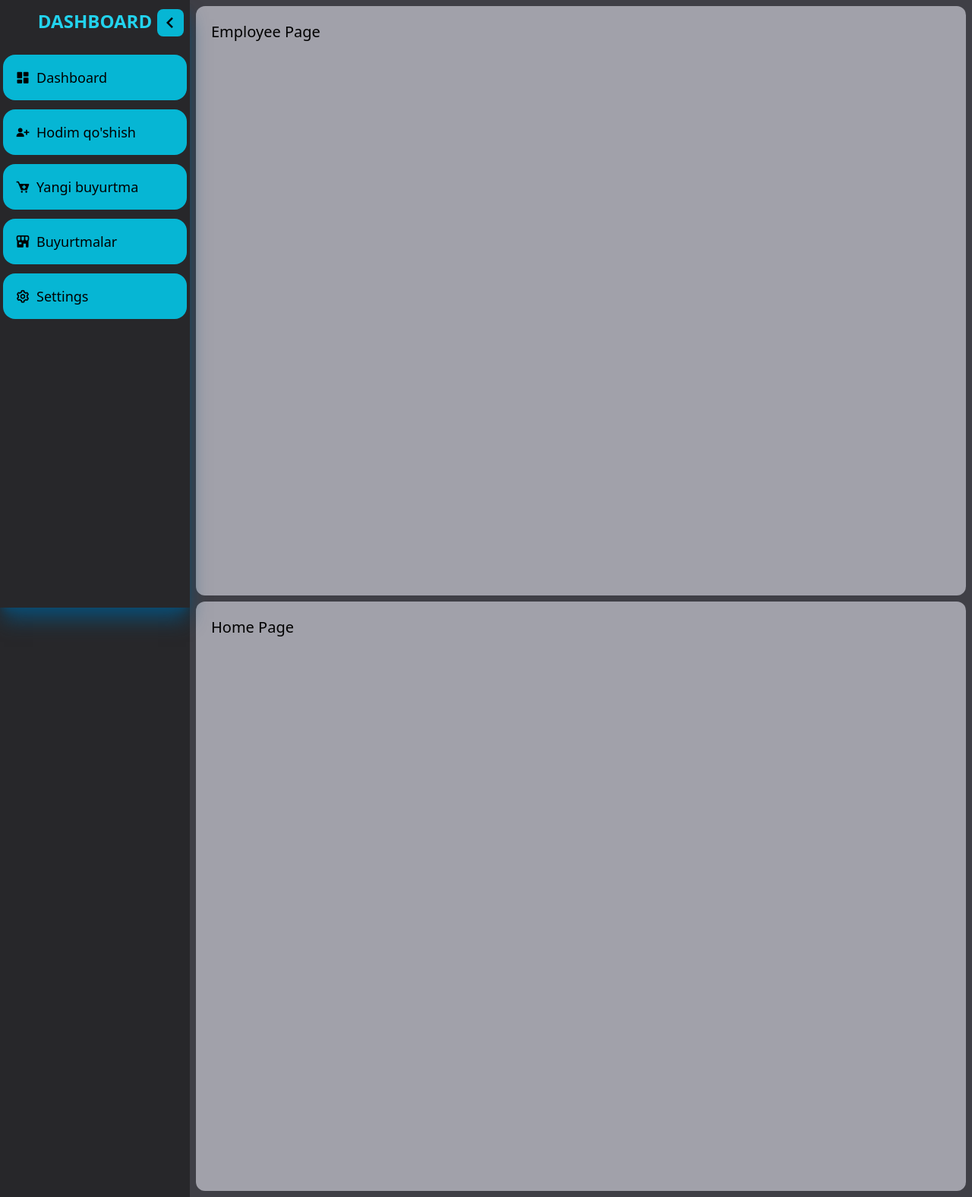
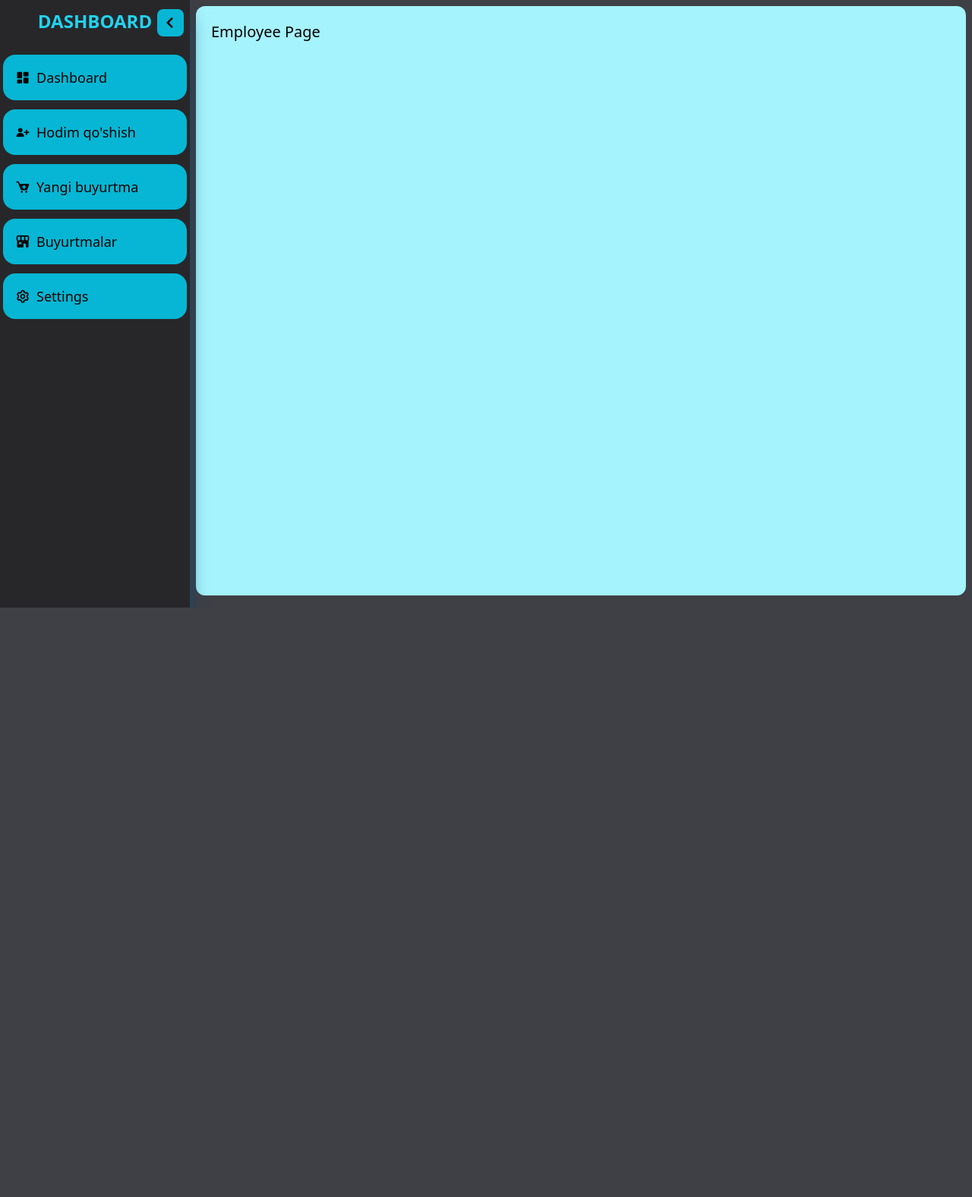
Before and after one commit to FarruxbekNozimov/admin-dashboard-vueApp, a Vue app: page /add-employee in a window 1280 px wide. Shown: the whole page at 76% size. After the commit the page ends 800 px from the top, so only its background shows below. Built offline with nearby package versions, Linux system fonts and the light colour scheme.

Commit message:
add not found section

```diff
--- a/src/App.vue
+++ b/src/App.vue
@@ -23,8 +23,7 @@ export default {
 		</aside>
 
 		<section class="main max-w-full w-[100%] grow-2">
-			<router-view> </router-view>
-			<Home />
+			<router-view class="bg-cyan-200"> </router-view>
 		</section>
 	</main>
 </template>
--- a/src/components/Sidebar/Sidebar.vue
+++ b/src/components/Sidebar/Sidebar.vue
@@ -38,7 +38,7 @@ export default {
 						: 'w-[50px] h-[50px] rounded-lg flex items-center'
 				"
 				v-for="el in navLinks">
-				<router-link :href="el.link" class="list_item--link flex items-center">
+				<router-link :to="el.link" class="list_item--link flex items-center">
 					<i :class="el.icon" class="text-xl"></i>
 					<span class="ms-2" v-if="toggle">{{ el.title }}</span>
 				</router-link>
--- a/src/router/index.js
+++ b/src/router/index.js
@@ -1,9 +1,10 @@
 import { createRouter, createWebHistory } from "vue-router";
 import Home from "../views/Home/Home.vue";
 import Employee from "../views/Employee/Employee.vue";
+import ErrorPage from "../views/Error/ErrorPage.vue";
 
 const router = createRouter({
-	history: createWebHistory(),
+	history: createWebHistory(import.meta.env.BASE_URL),
 	routes: [
 		{
 			path: "/",
@@ -15,6 +16,11 @@ const router = createRouter({
 			component: Employee,
 			name: "Employee",
 		},
+		{
+			path: "/:pathMatch(.*)*",
+			component: ErrorPage,
+			name: "ErrorPage",
+		},
 
 		// {
 		// 	path: "/new-order",
--- a/src/views/Employee/Employee.vue
+++ b/src/views/Employee/Employee.vue
@@ -8,7 +8,7 @@ export default {
 </script>
 
 <template>
-	<div class="bg-zinc-400 p-5 rounded-xl h-[97vh] m-2">
+	<div class="p-5 rounded-xl h-[97vh] m-2">
 		<h1 class="text-xl">Employee Page</h1>
 	</div>
 </template>
--- /dev/null
+++ b/src/views/Error/ErrorPage.vue
@@ -0,0 +1,21 @@
+<script>
+export default {
+	data() {
+		return {};
+	},
+	components: {},
+};
+</script>
+
+<template>
+	<div class="p-5 rounded-xl h-[97vh] m-2 text-center">
+		<h1 class="text-xl text-center m-5">404 NOT FOUND</h1>
+		<router-link
+			to="/"
+			class="bg-cyan-500 shadow-lg shadow-cyan-500/50 px-5 py-3 rounded-md flex items-center w-[250px] justify-center">
+			<i class="bx bx-arrow-back text-xl"></i> ORTGA QAYTISH
+		</router-link>
+	</div>
+</template>
+
+<style></style>
--- a/src/views/Home/Home.vue
+++ b/src/views/Home/Home.vue
@@ -8,7 +8,7 @@ export default {
 </script>
 
 <template>
-	<div class="bg-zinc-400 p-5 rounded-xl h-[97vh] m-2">
+	<div class="p-5 rounded-xl h-[97vh] m-2">
 		<h1 class="text-xl">Home Page</h1>
 	</div>
 </template>
```
